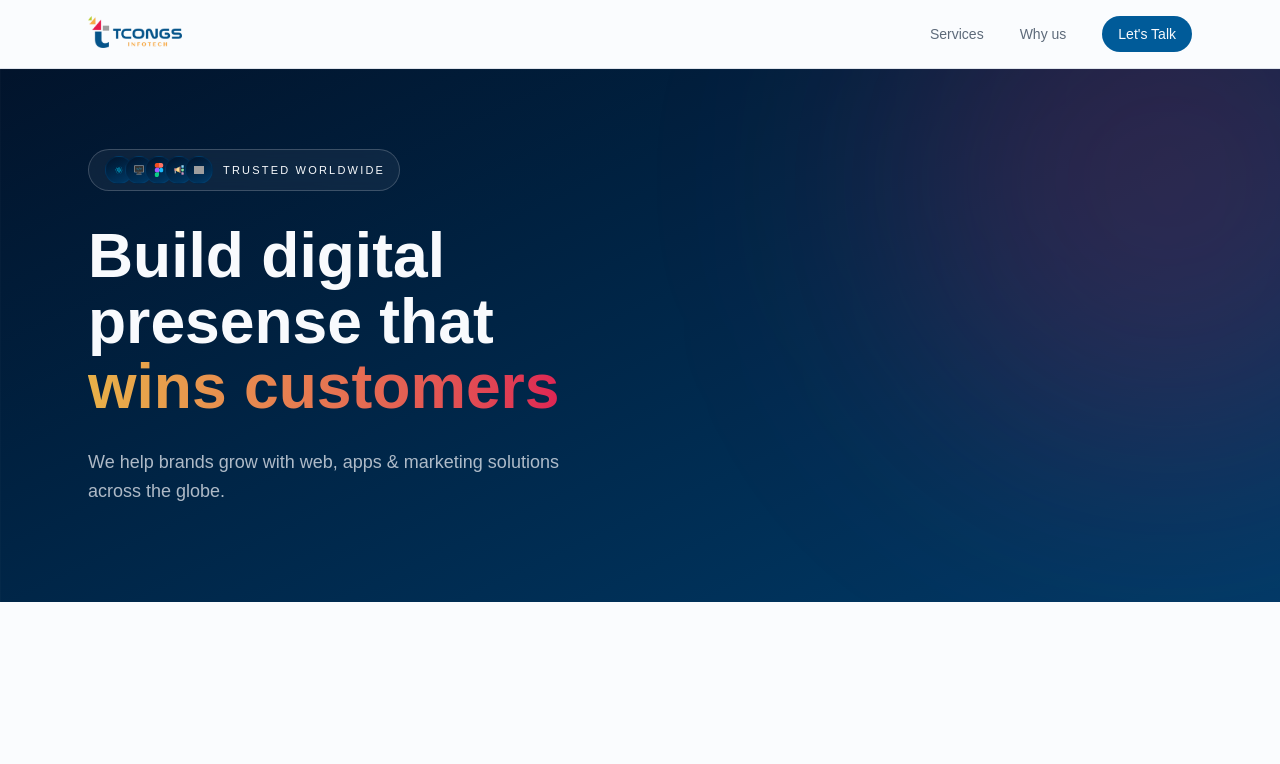
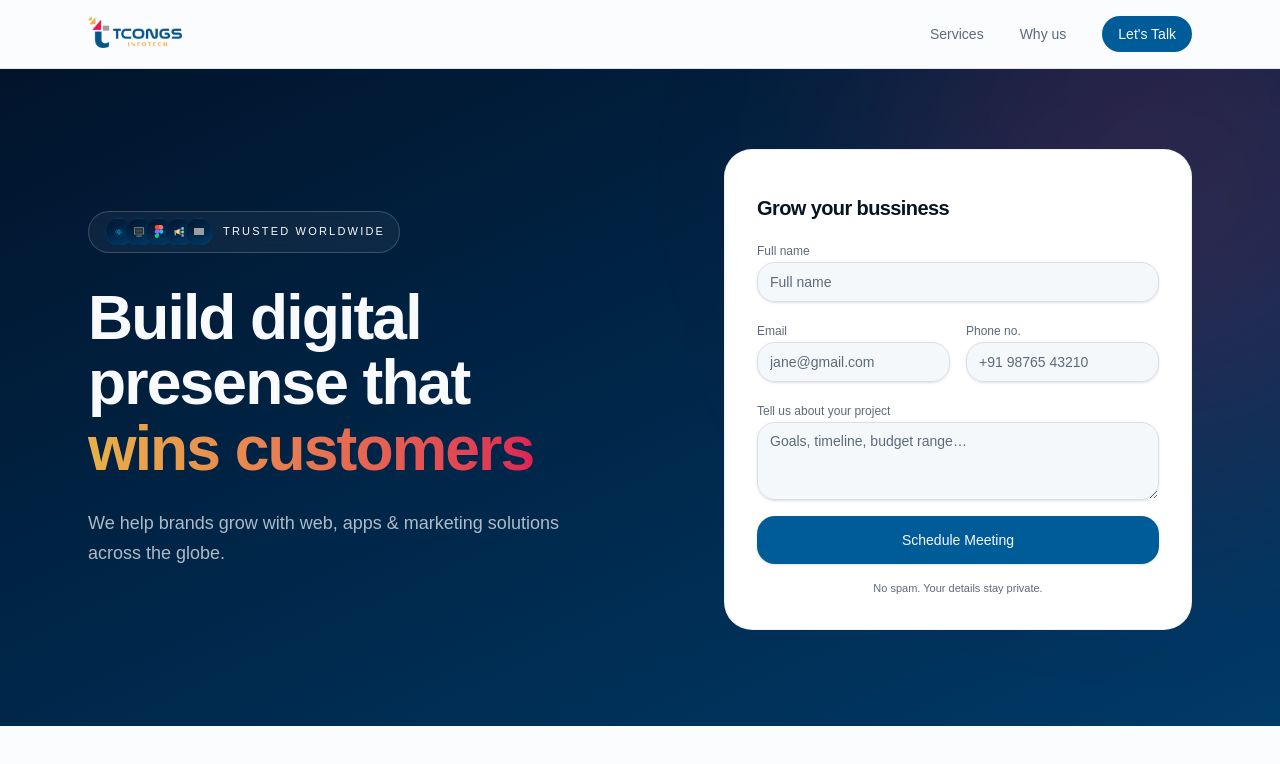
Before and after one commit to shubhamnar93/tcongs-redesgin, a Next.js app: page / in a window 1280 px wide. Shown: the top 764 px of the page. Built offline with nearby package versions, Linux system fonts and the light colour scheme; grey boxes are pictures that could not be loaded.

Commit message:
form add

```diff
--- a/src/app/globals.css
+++ b/src/app/globals.css
@@ -1,61 +1,205 @@
 @import "tailwindcss";
 
-:root {
-  --background: oklch(99% .004 250);
-  --foreground: oklch(19% .035 252);
-  --border: oklch(91.8% .012 255);
-  --primary: oklch(46% .125 248);
-  --primary-foreground: oklch(98.5% .005 250);
-  --muted: oklch(96.8% .007 247.896);
-  --muted-foreground: oklch(52% .03 253);
-  --gradient-brand: linear-gradient(155deg, oklch(19% .055 254) 0%, oklch(26% .075 250) 45%, oklch(34% .1 246) 100%);
-  --gradient-grid: linear-gradient(90deg, oklch(100% 0 0 / .05) 1px, #0000 1px), linear-gradient(oklch(100% 0 0 / .05) 1px, #0000 1px);
-  --gradient-grid-size: 64px 64px;
-  --crimson: oklch(58.5% .215 14);
-  --brand-foreground: oklch(98.5% .005 250);
-  --gold: oklch(79% .135 80);
+@custom-variant dark (&:is(.dark *));
+
+/*
+ * Design system definition.
+ *
+ * The @theme inline block maps CSS custom properties to Tailwind utility
+ * classes (e.g. --color-primary -> bg-primary, text-primary).
+ *
+ * The :root and .dark blocks define the actual color values using oklch.
+ * All colors MUST use oklch format.
+ *
+ * To add a new semantic color:
+ * 1. Add the variable to :root (light value) and .dark (dark value)
+ * 2. Register it in @theme inline as --color-<name>: var(--<name>)
+ */
+
+@theme inline {
+  --font-display: "Space Grotesk", sans-serif;
+  --font-sans: "DM Sans", sans-serif;
+  --radius-sm: calc(var(--radius) - 4px);
+  --radius-md: calc(var(--radius) - 2px);
+  --radius-lg: var(--radius);
+  --radius-xl: calc(var(--radius) + 4px);
+  --radius-2xl: calc(var(--radius) + 8px);
+  --radius-3xl: calc(var(--radius) + 12px);
+  --radius-4xl: calc(var(--radius) + 16px);
+  --color-brand: var(--brand);
+  --color-brand-deep: var(--brand-deep);
+  --color-brand-foreground: var(--brand-foreground);
+  --color-crimson: var(--crimson);
+  --color-crimson-foreground: var(--crimson-foreground);
+  --color-gold: var(--gold);
+  --color-gold-foreground: var(--gold-foreground);
+
+  --color-background: var(--background);
+  --color-foreground: var(--foreground);
+  --color-card: var(--card);
+  --color-card-foreground: var(--card-foreground);
+  --color-popover: var(--popover);
+  --color-popover-foreground: var(--popover-foreground);
+  --color-primary: var(--primary);
+  --color-primary-foreground: var(--primary-foreground);
+  --color-secondary: var(--secondary);
+  --color-secondary-foreground: var(--secondary-foreground);
+  --color-muted: var(--muted);
+  --color-muted-foreground: var(--muted-foreground);
+  --color-accent: var(--accent);
+  --color-accent-foreground: var(--accent-foreground);
+  --color-destructive: var(--destructive);
+  --color-destructive-foreground: var(--destructive-foreground);
+  --color-border: var(--border);
+  --color-input: var(--input);
+  --color-ring: var(--ring);
+  --color-ring-offset-background: var(--background);
+  --color-chart-1: var(--chart-1);
+  --color-chart-2: var(--chart-2);
+  --color-chart-3: var(--chart-3);
+  --color-chart-4: var(--chart-4);
+  --color-chart-5: var(--chart-5);
+  --color-sidebar: var(--sidebar);
+  --color-sidebar-foreground: var(--sidebar-foreground);
+  --color-sidebar-primary: var(--sidebar-primary);
+  --color-sidebar-primary-foreground: var(--sidebar-primary-foreground);
+  --color-sidebar-accent: var(--sidebar-accent);
+  --color-sidebar-accent-foreground: var(--sidebar-accent-foreground);
+  --color-sidebar-border: var(--sidebar-border);
+  --color-sidebar-ring: var(--sidebar-ring);
 }
 
-@theme inline {
-  --color-background: var(--background);
-  --color-foreground: var(--foreground);
-  --color-border: var(--border);
-  --color-primary: var(--primary);
-  --color-primary-foreground: var(--primary-foreground);
-  --color-muted: var(--muted);
-  --color-muted-foreground: var(--muted-foreground);
-  --color-brand-foreground: var(--brand-foreground);
-  --color-crimson: var(--crimson);
-  --color-gold: var(--gold);
-  --background-image-gradient-brand: var(--gradient-brand);
-  --background-image-gradient-accent: var(--gradient-accent);
-  --background-image-gradient-grid: var(--gradient-grid);
-  --background-size-gradient-size: var(--gradient-size);
-  --font-sans: var(--font-geist-sans);
-  --font-mono: var(--font-geist-mono);
+:root {
+  --radius: 0.875rem;
+  --background: oklch(0.99 0.004 250);
+  --foreground: oklch(0.19 0.035 252);
+  --brand: oklch(0.46 0.125 248);
+  --brand-deep: oklch(0.22 0.06 253);
+  --brand-foreground: oklch(0.985 0.005 250);
+  --crimson: oklch(0.585 0.215 14);
+  --crimson-foreground: oklch(0.99 0.005 250);
+  --gold: oklch(0.79 0.135 80);
+  --gold-foreground: oklch(0.24 0.05 250);
+  --gradient-brand: linear-gradient(155deg, oklch(0.19 0.055 254) 0%, oklch(0.26 0.075 250) 45%, oklch(0.34 0.1 246) 100%);
+  --gradient-accent: linear-gradient(92deg, var(--gold), var(--crimson));
+  --shadow-card: 0 1px 2px oklch(0.22 0.06 253 / 0.06), 0 12px 32px -18px oklch(0.22 0.06 253 / 0.35);
+  --shadow-lift: 0 2px 4px oklch(0.22 0.06 253 / 0.08), 0 40px 80px -32px oklch(0.14 0.05 253 / 0.65);
+  --card: oklch(1 0 0);
+  --card-foreground: oklch(0.19 0.035 252);
+  --popover: oklch(1 0 0);
+  --popover-foreground: oklch(0.19 0.035 252);
+  --primary: oklch(0.46 0.125 248);
+  --primary-foreground: oklch(0.985 0.005 250);
+  --secondary: oklch(0.965 0.008 250);
+  --secondary-foreground: oklch(0.24 0.045 252);
+  --muted: oklch(0.968 0.007 247.896);
+  --muted-foreground: oklch(0.52 0.03 253);
+  --accent: oklch(0.955 0.018 250);
+  --accent-foreground: oklch(0.26 0.075 250);
+  --destructive: oklch(0.585 0.215 14);
+  --destructive-foreground: oklch(0.984 0.003 247.858);
+  --border: oklch(0.918 0.012 255);
+  --input: oklch(0.9 0.012 255);
+  --ring: oklch(0.46 0.125 248);
+
+  --chart-1: oklch(0.646 0.222 41.116);
+  --chart-2: oklch(0.6 0.118 184.704);
+  --chart-3: oklch(0.398 0.07 227.392);
+  --chart-4: oklch(0.828 0.189 84.429);
+  --chart-5: oklch(0.769 0.188 70.08);
+  --sidebar: oklch(0.984 0.003 247.858);
+  --sidebar-foreground: oklch(0.129 0.042 264.695);
+  --sidebar-primary: oklch(0.208 0.042 265.755);
+  --sidebar-primary-foreground: oklch(0.984 0.003 247.858);
+  --sidebar-accent: oklch(0.968 0.007 247.896);
+  --sidebar-accent-foreground: oklch(0.208 0.042 265.755);
+  --sidebar-border: oklch(0.929 0.013 255.508);
+  --sidebar-ring: oklch(0.704 0.04 256.788);
 }
 
-@media (prefers-color-scheme: dark) {
-  :root {
-    --background: oklch(99% .004 250);
-    --foreground: oklch(19% .035 252);
-    --border: oklch(91.8% .012 255);
-    --primary: oklch(46% .125 248);
-    --primary-foreground: oklch(98.5% .005 250);
-    --muted: oklch(96.8% .007 247.896);
-    --muted-foreground: oklch(52% .03 253);
-    --gradient-brand: linear-gradient(155deg, oklch(19% .055 254) 0%, oklch(26% .075 250) 45%, oklch(34% .1 246) 100%);
-    --gradient-grid: linear-gradient(90deg, oklch(100% 0 0 / .05) 1px, #0000 1px), linear-gradient(oklch(100% 0 0 / .05) 1px, #0000 1px);
-    --gradient-grid-size: 64px 64px;
-    --crimson: oklch(58.5% .215 14);
-    --brand-foreground: oklch(98.5% .005 250);
-    --gold: oklch(79% .135 80);
+.dark {
+  --background: oklch(0.129 0.042 264.695);
+  --foreground: oklch(0.984 0.003 247.858);
+  --card: oklch(0.208 0.042 265.755);
+  --card-foreground: oklch(0.984 0.003 247.858);
+  --popover: oklch(0.208 0.042 265.755);
+  --popover-foreground: oklch(0.984 0.003 247.858);
+  --primary: oklch(0.929 0.013 255.508);
+  --primary-foreground: oklch(0.208 0.042 265.755);
+  --secondary: oklch(0.279 0.041 260.031);
+  --secondary-foreground: oklch(0.984 0.003 247.858);
+  --muted: oklch(0.279 0.041 260.031);
+  --muted-foreground: oklch(0.704 0.04 256.788);
+  --accent: oklch(0.279 0.041 260.031);
+  --accent-foreground: oklch(0.984 0.003 247.858);
+  --destructive: oklch(0.704 0.191 22.216);
+  --destructive-foreground: oklch(0.984 0.003 247.858);
+  --border: oklch(1 0 0 / 10%);
+  --input: oklch(1 0 0 / 15%);
+  --ring: oklch(0.551 0.027 264.364);
+  --chart-1: oklch(0.488 0.243 264.376);
+  --chart-2: oklch(0.696 0.17 162.48);
+  --chart-3: oklch(0.769 0.188 70.08);
+  --chart-4: oklch(0.627 0.265 303.9);
+  --chart-5: oklch(0.645 0.246 16.439);
+  --sidebar: oklch(0.208 0.042 265.755);
+  --sidebar-foreground: oklch(0.984 0.003 247.858);
+  --sidebar-primary: oklch(0.488 0.243 264.376);
+  --sidebar-primary-foreground: oklch(0.984 0.003 247.858);
+  --sidebar-accent: oklch(0.279 0.041 260.031);
+  --sidebar-accent-foreground: oklch(0.984 0.003 247.858);
+  --sidebar-border: oklch(1 0 0 / 10%);
+  --sidebar-ring: oklch(0.551 0.027 264.364);
+}
+
+@layer base {
+  * {
+    border-color: var(--color-border);
+  }
+
+  body {
+    background-color: var(--color-background);
+    color: var(--color-foreground);
   }
 }
 
-body {
-  background: var(--background);
-  color: var(--foreground);
-  font-family: Arial, Helvetica, sans-serif;
+@utility text-gradient-accent {
+  background-image: var(--gradient-accent);
+  -webkit-background-clip: text;
+  background-clip: text;
+  color: transparent;
+}
 
+@utility bg-gradient-brand {
+  background-image: var(--gradient-brand);
 }
+
+@utility shadow-card {
+  box-shadow: var(--shadow-card);
+}
+
+@utility shadow-lift {
+  box-shadow: var(--shadow-lift);
+}
+
+@utility bg-grid {
+  background-image:
+    linear-gradient(to right, oklch(1 0 0 / 0.05) 1px, transparent 1px),
+    linear-gradient(to bottom, oklch(1 0 0 / 0.05) 1px, transparent 1px);
+  background-size: 64px 64px;
+}
+
+@layer base {
+  body {
+    font-family: var(--font-sans);
+    -webkit-font-smoothing: antialiased;
+  }
+
+  h1,
+  h2,
+  h3,
+  h4 {
+    font-family: var(--font-display);
+    letter-spacing: -0.03em;
+  }
+}
--- a/src/components/ContactForm.tsx
+++ b/src/components/ContactForm.tsx
@@ -0,0 +1,42 @@
+export const ContactForm = () => {
+  return (
+    <div className="order-2 bg-white rounded-2xl border border-border/60 px-5 py-3 sm:rounded-[1.75rem] sm:p-6 md:p-8">
+      <h2 className="mt-3 text-xl font-bold text-foreground">
+        Grow your bussiness
+      </h2>
+      <form className="mt-4 space-y-4">
+        <LabelAndInput text="Full name" type="text" placeholder="Full name" />
+        <div className="grid gap-4 sm:grid-cols-2">
+          <LabelAndInput text="Email" type="email" placeholder="jane@gmail.com" />
+          <LabelAndInput text="Phone no." type="tell" placeholder="+91 98765 43210" />
+        </div>
+        <Label text="Tell us about your project" />
+        <textarea className="flex min-h-[60px] w-full border border-input px-3 py-2 text-base shadow-sm placeholder:text-muted-foreground focus-visible:outline-none focus-visible:ring-1 focus-visible:ring-ring disabled:cursor-not-allowed disabled:opacity-50 md:text-sm rounded-xl bg-secondary/60"
+          rows={3} placeholder="Goals, timeline, budget range…" />
+        <button className="inline-flex items-center justify-center gap-2 whitespace-nowrap font-medium cursor-pointer transition-colors focus-visible:outline-none focus-visible:ring-1 focus-visible:ring-ring bg-primary text-primary-foreground shadow hover:bg-primary/90 px-8 group h-12 w-full rounded-xl text-sm">Schedule Meeting</button>
+        <p className="text-center text-[11px] text-muted-foreground">No spam. Your details stay private.</p>
+      </form>
+    </div>
+  )
+}
+
+const LabelAndInput = ({ text, type, placeholder }: { text: string, type: string, placeholder: string }) => {
+  return (
+    <div className="space-y-2">
+      <Label text={text} />
+      <Input type={type} placeholder={placeholder} />
+    </div>
+  )
+}
+
+const Label = ({ text }: { text: string }) => {
+  return (
+    <label className="text-xs font-medium text-muted-foreground">{text}</label>
+  )
+}
+const Input = ({ type, placeholder }: { type: string, placeholder: string }) => {
+  return (
+    <input type={type} placeholder={placeholder} className="flex w-full border border-input px-3 py-1 text-base shadow-sm transition-colors file:border-0 file:bg-transparent file:text-sm file:font-medium file:text-foreground placeholder:text-muted-foreground focus-visible:outline-none focus-visible:ring-1 focus-visible:ring-ring disabled:cursor-not-allowed disabled:opacity-50 md:text-sm h-10 rounded-xl bg-secondary/60">
+    </input>
+  )
+}
--- a/src/components/Form.tsx
+++ /dev/null
@@ -1,3 +0,0 @@
-export const ContactForm = () => {
-
-}
--- a/src/components/Hero.tsx
+++ b/src/components/Hero.tsx
@@ -1,4 +1,5 @@
 import { Badge } from "./Badge"
+import { ContactForm } from "./ContactForm"
 
 export const Hero = () => {
   return (
@@ -19,6 +20,7 @@ export const Hero = () => {
             We help brands grow with web, apps & marketing solutions across the globe.
           </p>
         </div>
+        <ContactForm />
       </div>
     </section>
   )
```
